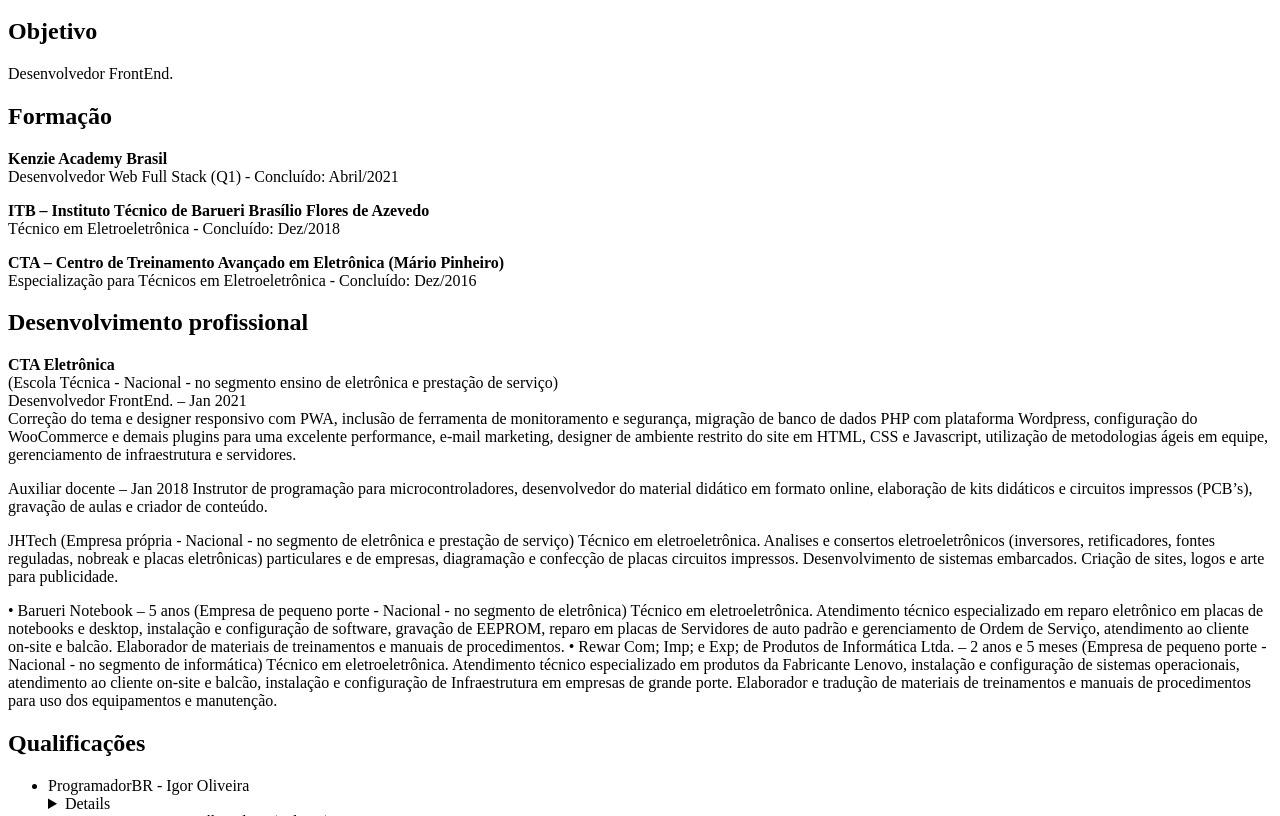
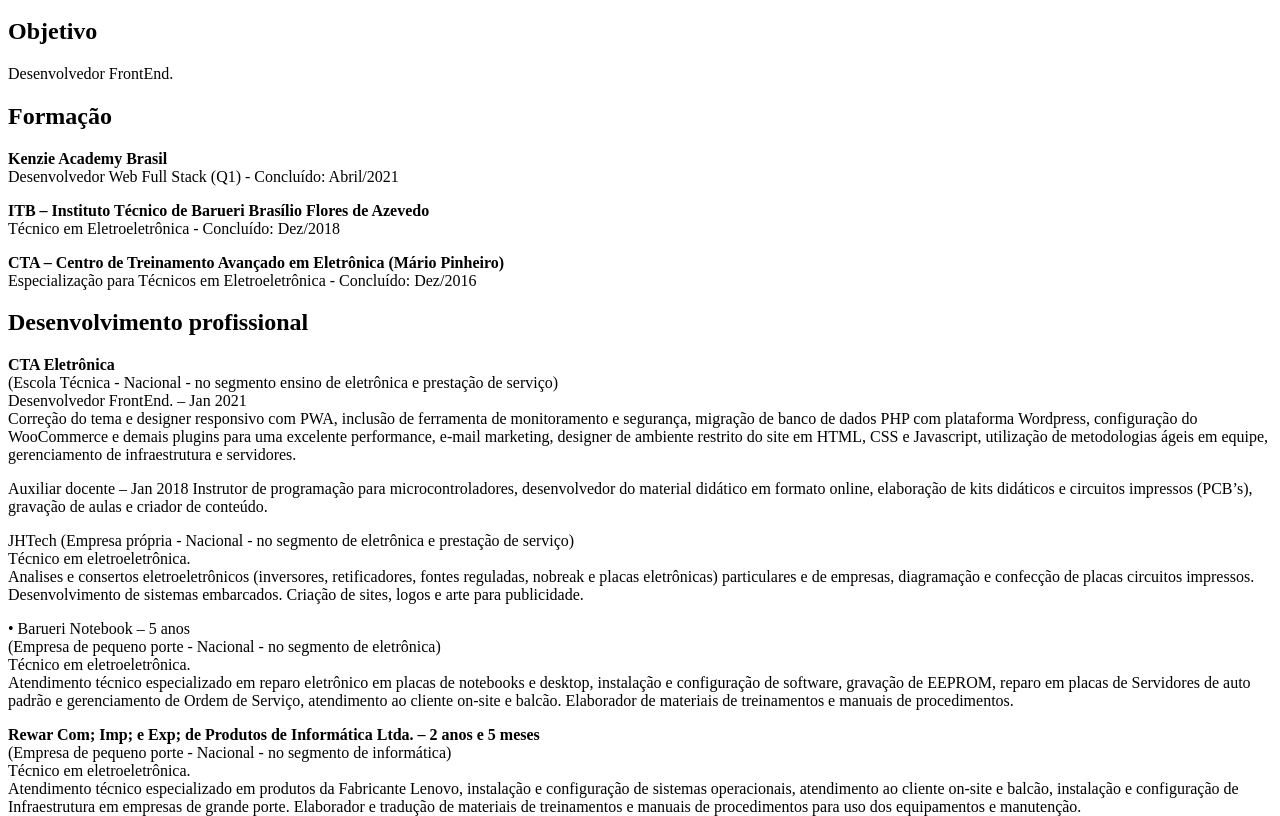
Before and after one commit to JhonatanSerafim/desafio-curriculum, a plain HTML site: page index.html in a window 1280 px wide. Shown: the part 136-952 px from the top of the page. Drawn offline with Linux system fonts and the light colour scheme.

Commit message:
:tada:formatação

```diff
--- a/index.html
+++ b/index.html
@@ -45,26 +45,35 @@
     de kits didáticos e circuitos impressos (PCB’s), gravação de aulas e criador de conteúdo.
 
     <p>JHTech
-    (Empresa própria - Nacional - no segmento de eletrônica e prestação de serviço)
-    Técnico em eletroeletrônica.
+    (Empresa própria - Nacional - no segmento de eletrônica e prestação de serviço)<br>
+    Técnico em eletroeletrônica.<br>
     Analises e consertos eletroeletrônicos (inversores, retificadores, fontes reguladas, nobreak e placas eletrônicas)
     particulares e de empresas, diagramação e confecção de placas circuitos impressos. Desenvolvimento de sistemas
     embarcados. Criação de sites, logos e arte para publicidade.
     </p>
     • Barueri Notebook – 5 anos
+    <br>
     (Empresa de pequeno porte - Nacional - no segmento de eletrônica)
+    <br>
     Técnico em eletroeletrônica.
+    <br>
     Atendimento técnico especializado em reparo eletrônico em placas de notebooks e desktop, instalação e configuração
     de software, gravação de EEPROM, reparo em placas de Servidores de auto padrão e gerenciamento de Ordem de Serviço,
     atendimento ao cliente on-site e balcão. Elaborador de materiais de treinamentos e manuais de procedimentos.
+</p>
 
-    • Rewar Com; Imp; e Exp; de Produtos de Informática Ltda. – 2 anos e 5 meses
+    <p><strong>
+    Rewar Com; Imp; e Exp; de Produtos de Informática Ltda. – 2 anos e 5 meses </strong>
+    <br>
     (Empresa de pequeno porte - Nacional - no segmento de informática)
+    <br>
     Técnico em eletroeletrônica.
+    <br>
     Atendimento técnico especializado em produtos da Fabricante Lenovo, instalação e configuração de sistemas
     operacionais, atendimento ao cliente on-site e balcão, instalação e configuração de Infraestrutura em empresas de
     grande porte. Elaborador e tradução de materiais de treinamentos e manuais de procedimentos para uso dos
     equipamentos e manutenção.
+    </p>
 
     <h2>Qualificações</h2>
 
```
